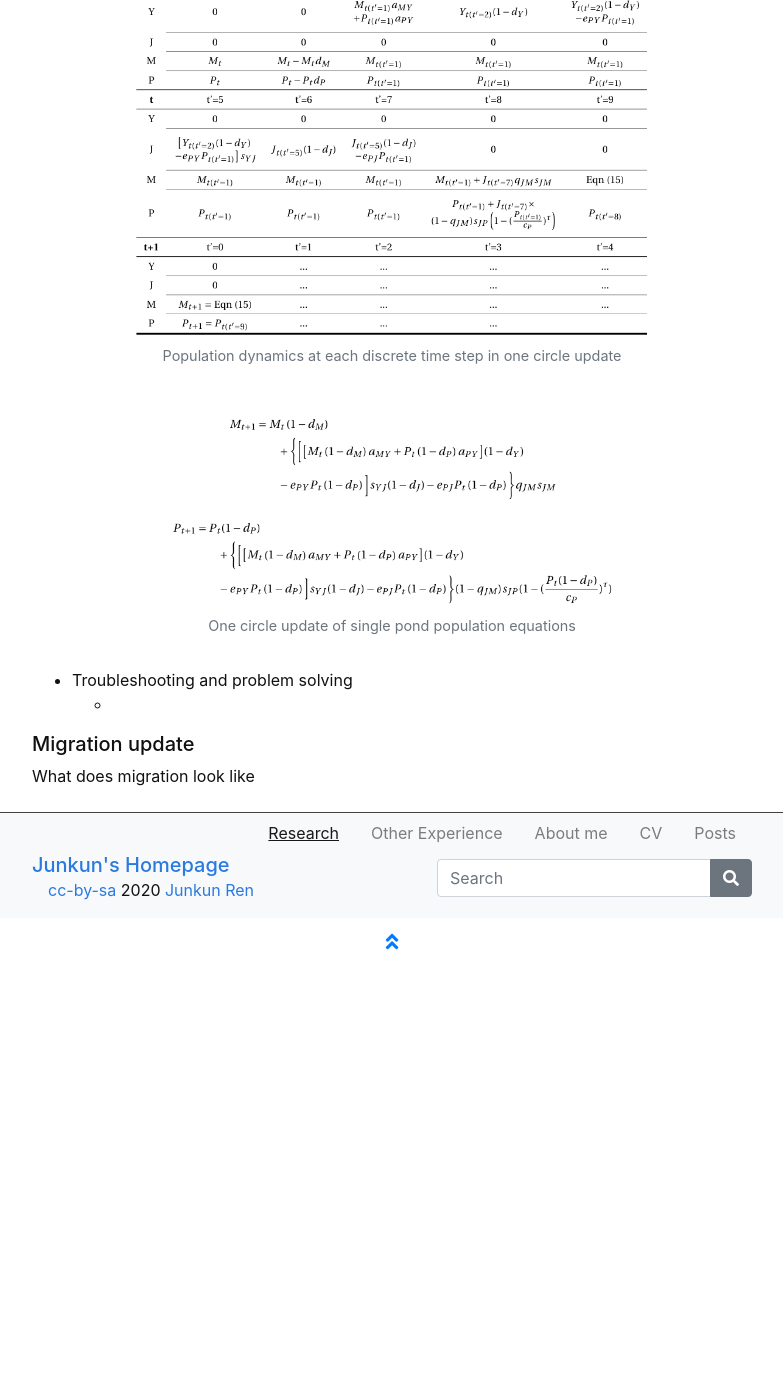
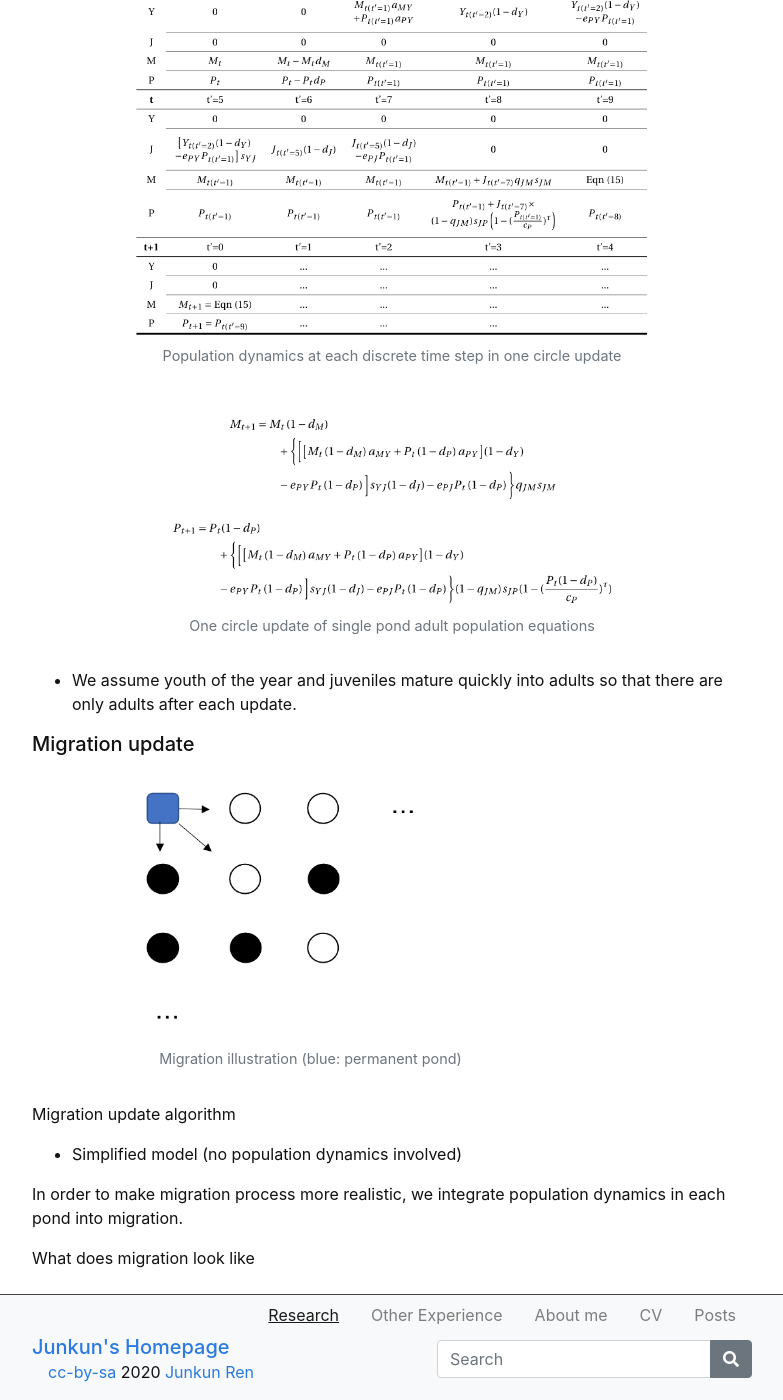
Before and after one commit to junkun-ren/PersonalWebsite, a Jekyll site: the page built from content/0-research.md, in a window 1280 px wide and 1400 px high, scrolled down 6909 px. Shown: the whole window, without its empty margins (248-1031 px from the left). Built offline with Jekyll 4.4.1, drawn with Linux system fonts in a browser that asks for light colours; before the commit the page ends 7827 px from its top, so only the background shows below that.

Commit message:
migration

```diff
--- a/content/0-research.md
+++ b/content/0-research.md
@@ -81,11 +81,16 @@ Advisor: Dr. Dorothy Wallace
 ##### Single pond population dynamics<a name="subparagraph2-2"></a>
 {% include figure.html img="single pond population dynamics illustration.png" alt="single pond population dynamics" caption="One circle update of single pond population" width="75%" %}
 {% include figure.html img="population update table.png" alt="population update table" caption="Population dynamics at each discrete time step in one circle update" width="75%" %}
-{% include figure.html img="population update equations.png" alt="single pond population update equations" caption="One circle update of single pond population equations" width="65%" %}
+{% include figure.html img="population update equations.png" alt="single pond population update equations" caption="One circle update of single pond adult population equations" width="65%" %}
 
-- Troubleshooting and problem solving
-	-
+- We assume youth of the year and juveniles mature quickly into adults so that there are only adults after each update.
 
 ##### Migration update<a name="subparagraph2-3"></a>
+{% include figure.html img="migration illustration.png" alt="migration illustration" caption="Migration illustration (blue: permanent pond)" width="65%" %}
+Migration update algorithm
+- Simplified model (no population dynamics involved)
+
+
+In order to make migration process more realistic, we integrate population dynamics in each pond into migration.
 
 What does migration look like
```
Also changed, not shown: images/migration illustration.png (added).
